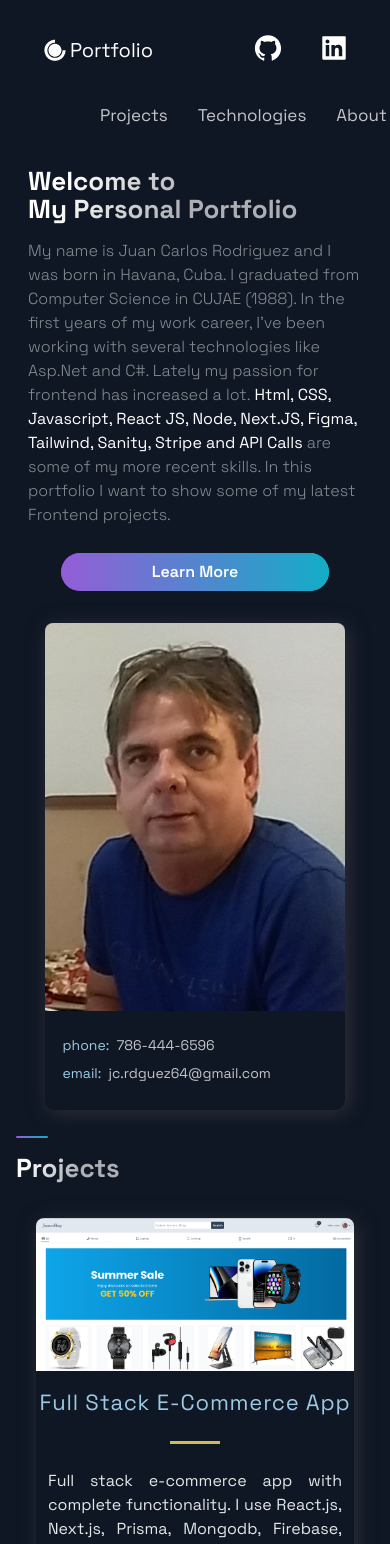
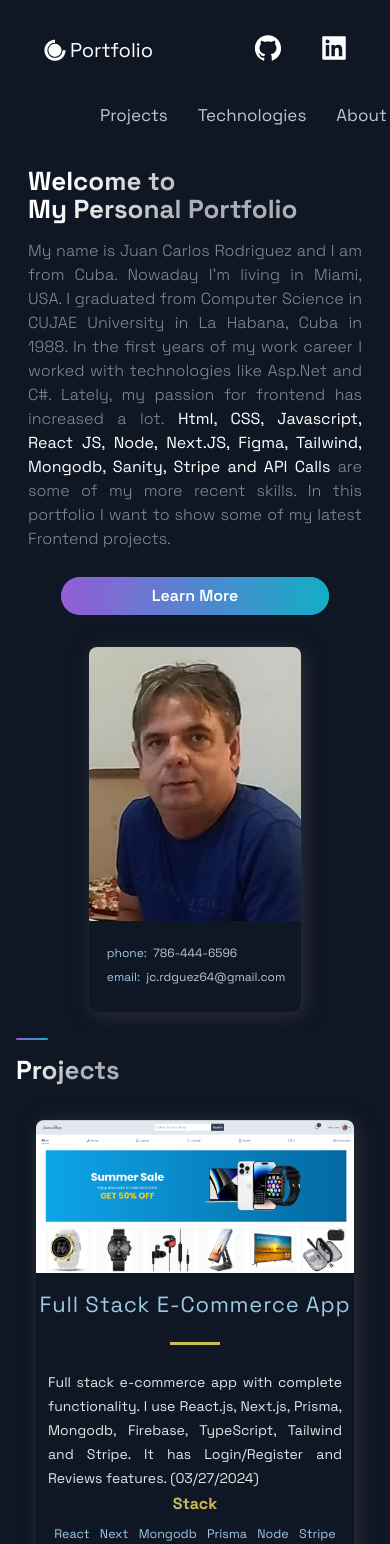
Before and after one commit to juanca305/my_portfolio_app_1, a Next.js app: page / in a window 390 px wide. Shown: the top 1544 px of the page. Built offline with nearby package versions, Linux system fonts and the light colour scheme.

Commit message:
Some Responsive details

```diff
--- a/src/components/Hero/Hero.js
+++ b/src/components/Hero/Hero.js
@@ -17,9 +17,9 @@ const Hero = (props) => (
         My Personal Portfolio
       </SectionTitle>
       <SectionText>
-        My name is Juan Carlos Rodriguez and I was born in Havana, Cuba. I graduated from Computer Science in CUJAE (1988).
-        In the first years of my work career, I've been working with several technologies like Asp.Net and C#. Lately my passion for frontend has increased a lot.
-        <span style={{color: '#fff', fontWeight: '400'}}> Html, CSS, Javascript, React JS, Node, Next.JS, Figma, Tailwind, Sanity, Stripe and API Calls</span> are some of my more recent skills.
+        My name is Juan Carlos Rodriguez and I am from Cuba. Nowaday I'm living in Miami, USA. I graduated from Computer Science in CUJAE University in La Habana, Cuba in 1988.
+        In the first years of my work career I worked with technologies like Asp.Net and C#. Lately, my passion for frontend has increased a lot.
+        <span style={{color: '#fff', fontWeight: '400'}}> Html, CSS, Javascript, React JS, Node, Next.JS, Figma, Tailwind, Mongodb, Sanity, Stripe and API Calls</span> are some of my more recent skills.
         In this portfolio I want to show some of my latest Frontend projects.
       </SectionText>
       <Link legacyBehavior href="#tech">
--- a/src/components/Hero/HeroStyles.js
+++ b/src/components/Hero/HeroStyles.js
@@ -61,7 +61,7 @@ export const BlogCard2 = styled.div`
   }
 
   @media ${(props) => props.theme.breakpoints.sm} {
-    width: 85%;
+    width: 60%;
     //margin: auto;
     height: auto;
     margin-bottom: 20px;
@@ -98,8 +98,8 @@ export const LinkItem2 = styled.a`
 	}
 
 	@media ${props => props.theme.breakpoints.sm} {
-		font-size: 14px;
-		line-height: 18px;
+		font-size: 12px;
+		line-height: 14px;
 		margin-bottom: 10px;
 		display: flex;
 		align-items: flex-start;
--- a/src/components/Projects/ProjectsStyles.js
+++ b/src/components/Projects/ProjectsStyles.js
@@ -106,6 +106,7 @@ export const CardInfo = styled.p`
   text-align: justify;
   @media ${(props) => props.theme.breakpoints.sm} {
     padding:0.5rem  1.2rem;
+    font-size: 1.4rem;
 }
 `;
 
@@ -140,14 +141,20 @@ transition: 0.5s;
 export const TagList = styled.ul`
 display: flex;
 justify-content: space-around;
+
 padding: 2rem;
 
 @media ${(props) => props.theme.breakpoints.sm} {
   padding: 1.3rem;
+
 }
-`
+`;
+
 export const Tag = styled.li`
 // color: #d8bfbf;
 color: #9cc9e3;
 font-size: 1.5rem;
-`
+@media ${(props) => props.theme.breakpoints.sm} {
+  font-size: 1.25rem;
+}
+`;
--- a/src/constants/constants.js
+++ b/src/constants/constants.js
@@ -4,7 +4,7 @@ export const projects = [
     title: 'Full Stack E-Commerce App',
     description: "Full stack e-commerce app with complete functionality. I use React.js, Next.js, Prisma, Mongodb, Firebase, TypeScript, Tailwind and Stripe. It has Login/Register and Reviews features. (03/27/2024)",
       image: '/images/chao1.png',
-      tags: ['React', 'Next', 'Mongodb', 'Prisma', 'Firebase', 'Node', 'Stripe'],
+      tags: ['React', 'Next', 'Mongodb', 'Prisma', 'Node', 'Stripe'],
     source: 'https://juanca-shop.vercel.app/',
     visit: 'https://github.com/juanca305/ecommerce_prisma_mongodb_stripe',
     id: 0,
--- a/src/styles/GlobalComponents/index.js
+++ b/src/styles/GlobalComponents/index.js
@@ -63,11 +63,12 @@ export const SectionText = styled.p`
   font-weight: 300;
   padding-bottom: 3.6rem;
   color: rgba(255, 255, 255, 0.5);
+  text-align: justify;
 
   @media ${(props) => props.theme.breakpoints.md} {
     max-width: 670px;
-    font-size: 20px;
-    line-height: 32px;
+    font-size: 18px;
+    line-height: 28px;
     padding-bottom: 38px;
   }
 
```
Also changed, not shown: src/components/Projects/Projects.js (+6 -5 lines), 2 other files (tests, documents, lock files or other folders).
